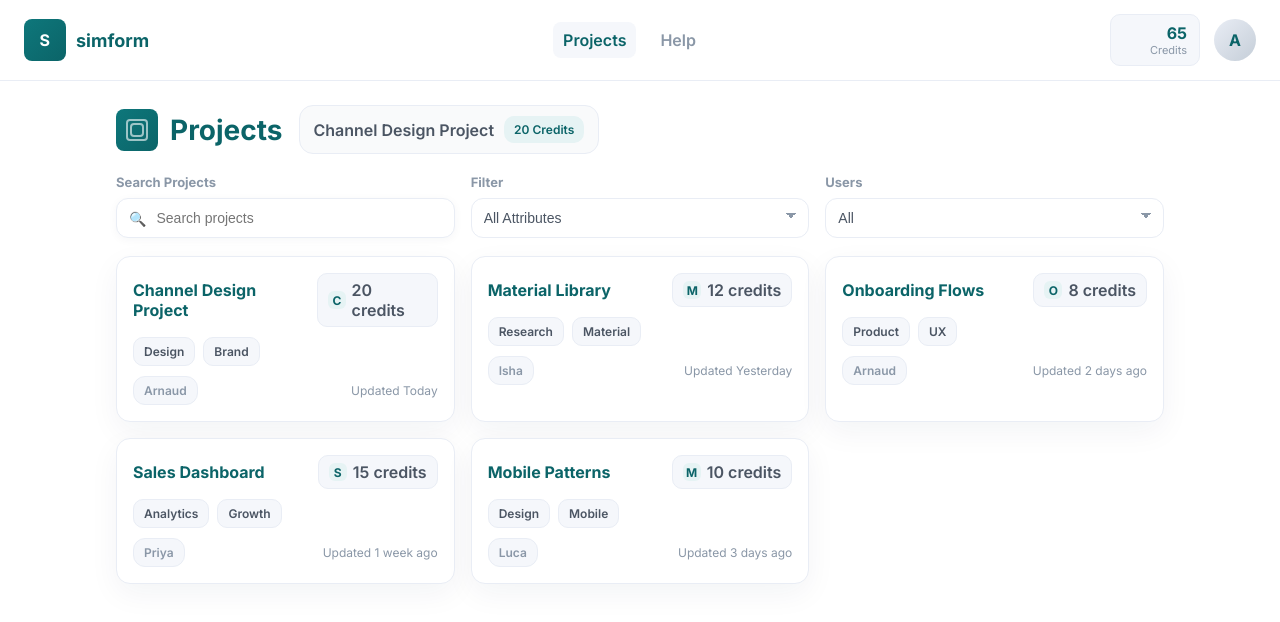
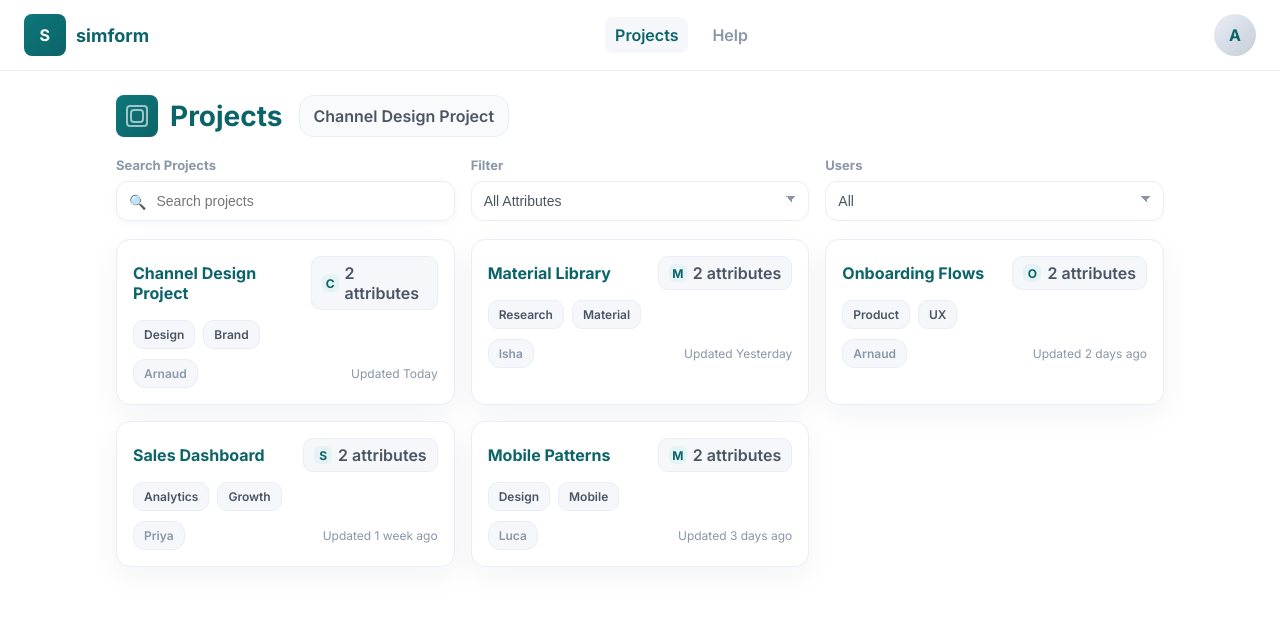
Before and after one commit to ArnaudD514/SnakeTest, a plain HTML site: page index.html in a window 1280 px wide. Drawn offline with Linux system fonts and the light colour scheme.

Commit message:
Remove credit references

```diff
--- a/index.html
+++ b/index.html
@@ -20,10 +20,6 @@
       <a href="#">Help</a>
     </nav>
     <div class="user-summary">
-      <div class="credits">
-        <span class="credit-amount" id="creditAmount">604</span>
-        <span class="credit-label">Credits</span>
-      </div>
       <div class="avatar" aria-label="User avatar">
         <span>A</span>
       </div>
@@ -39,7 +35,6 @@
       </div>
       <div class="project-pill">
         <span class="pill-name">Channel Design Project</span>
-          <span class="pill-credits" id="activeProjectCredits">20 Credits</span>
       </div>
     </div>
       <div class="controls">
--- a/script.js
+++ b/script.js
@@ -1,35 +1,30 @@
 const projects = [
   {
     name: 'Channel Design Project',
-    credits: 20,
     attributes: ['Design', 'Brand'],
     user: 'Arnaud',
     updated: 'Today',
   },
   {
     name: 'Material Library',
-    credits: 12,
     attributes: ['Research', 'Material'],
     user: 'Isha',
     updated: 'Yesterday',
   },
   {
     name: 'Onboarding Flows',
-    credits: 8,
     attributes: ['Product', 'UX'],
     user: 'Arnaud',
     updated: '2 days ago',
   },
   {
     name: 'Sales Dashboard',
-    credits: 15,
     attributes: ['Analytics', 'Growth'],
     user: 'Priya',
     updated: '1 week ago',
   },
   {
     name: 'Mobile Patterns',
-    credits: 10,
     attributes: ['Design', 'Mobile'],
     user: 'Luca',
     updated: '3 days ago',
@@ -40,8 +35,6 @@ const searchInput = document.getElementById('searchInput');
 const attributeFilter = document.getElementById('attributeFilter');
 const userFilter = document.getElementById('userFilter');
 const projectList = document.getElementById('projectList');
-const creditAmount = document.getElementById('creditAmount');
-const activeProjectCredits = document.getElementById('activeProjectCredits');
 
 function hydrateFilters() {
   const attributeSet = new Set();
@@ -94,9 +87,9 @@ function renderProjects(filteredProjects = projects) {
     const tag = document.createElement('span');
     tag.className = 'tag';
     tag.textContent = project.name.charAt(0);
-    const credits = document.createElement('span');
-    credits.textContent = `${project.credits} credits`;
-    badge.append(tag, credits);
+    const details = document.createElement('span');
+    details.textContent = `${project.attributes.length} attributes`;
+    badge.append(tag, details);
 
     header.append(name, badge);
 
@@ -141,20 +134,9 @@ function filterProjects() {
   renderProjects(filtered);
 }
 
-function initCredits() {
-  const totalCredits = projects.reduce((sum, project) => sum + project.credits, 0);
-  creditAmount.textContent = totalCredits;
-
-  const active = projects.find((project) => project.name === 'Channel Design Project');
-  if (active) {
-    activeProjectCredits.textContent = `${active.credits} Credits`;
-  }
-}
-
 function init() {
   hydrateFilters();
   renderProjects();
-  initCredits();
 
   searchInput.addEventListener('input', filterProjects);
   attributeFilter.addEventListener('change', filterProjects);
--- a/style.css
+++ b/style.css
@@ -84,28 +84,6 @@ body {
   gap: 14px;
 }
 
-.credits {
-  background: var(--gray-50);
-  border: 1px solid var(--gray-100);
-  border-radius: 10px;
-  padding: 8px 12px;
-  display: flex;
-  flex-direction: column;
-  min-width: 90px;
-  text-align: right;
-}
-
-.credit-amount {
-  font-weight: 700;
-  color: var(--teal-700);
-  font-size: 16px;
-}
-
-.credit-label {
-  font-size: 11px;
-  color: var(--gray-500);
-}
-
 .avatar {
   width: 42px;
   height: 42px;
@@ -180,14 +158,6 @@ body {
   border-radius: 14px;
   color: var(--gray-700);
   font-weight: 600;
-}
-
-.pill-credits {
-  background: var(--teal-100);
-  color: var(--teal-700);
-  padding: 6px 10px;
-  border-radius: 10px;
-  font-size: 12px;
 }
 
 .controls {
```
Lines whose indentation alone changed are shown as unchanged.
